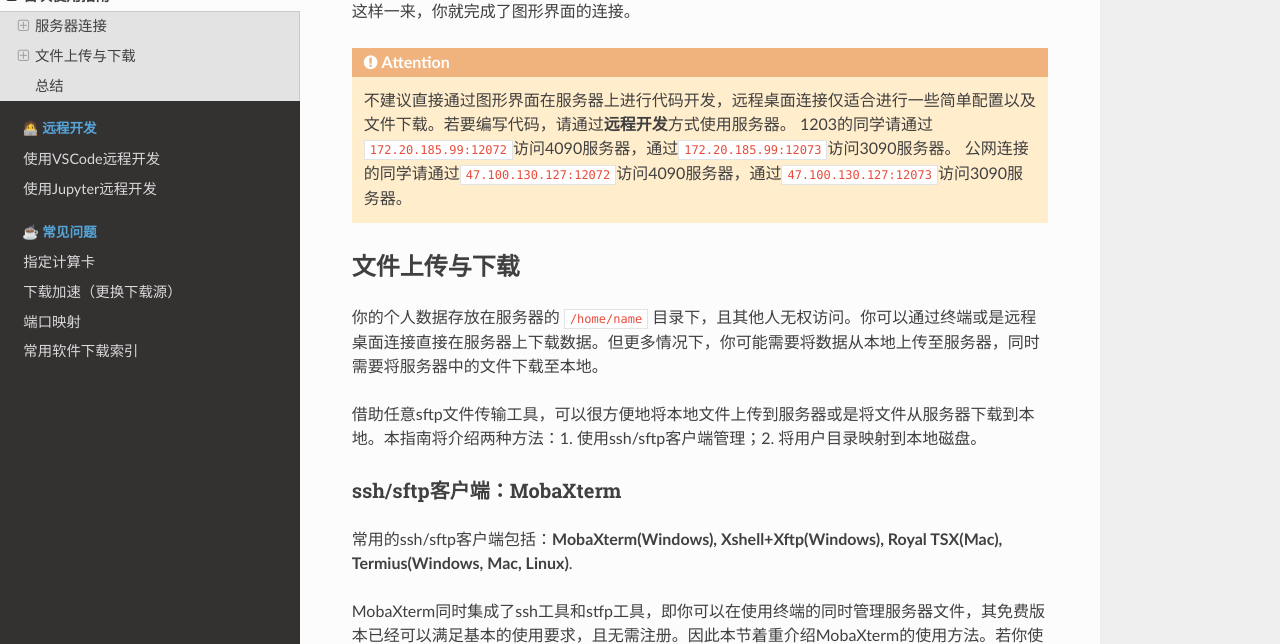
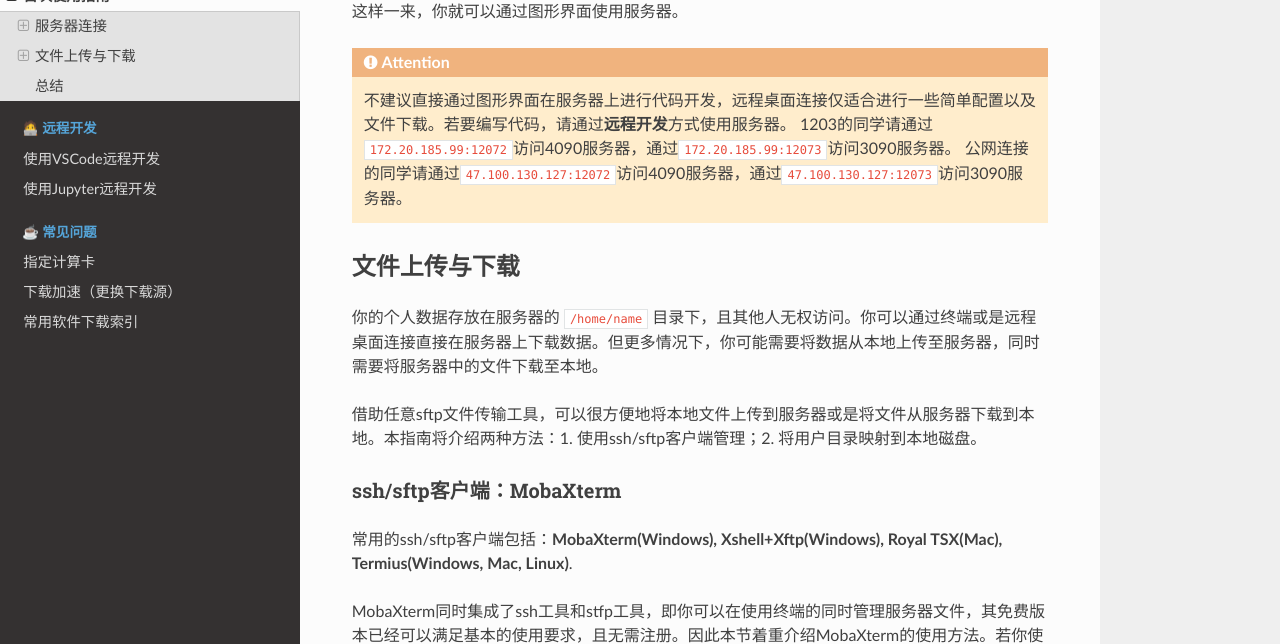
Before and after one commit to TangYuanqing/1207-server-docs, a Sphinx documentation site: the page built from docs/source/tutorial/first.rst, in a window 1280 px wide and 900 px high, scrolled down 2617 px, cut to the strip 256-900 px from the top of the window. Built offline with Sphinx 7.4.7 and the Read the Docs theme 2.0.0, drawn with Linux system fonts in a browser that asks for light colours; pages that are not in the unit, such as notebooks, are missing from menus.

Commit message:
Please enter the commit message for your changes. Lines starting with '#' will be ignored, and an empty message aborts the commit.
On branch main
Your branch is up to date with 'origin/main'.

Changes to be committed:
	modified:   docs/source/index.rst
	deleted:    docs/source/question/q3.rst
	modified:   docs/source/tutorial/first.rst

```diff
--- a/docs/source/index.rst
+++ b/docs/source/index.rst
@@ -31,5 +31,4 @@
 
    question/q1
    question/q2
-   question/q3
    question/download_list
--- a/docs/source/question/q3.rst
+++ /dev/null
@@ -1,6 +0,0 @@
-端口映射
-=======
-.. attention::
-    若通过内网连接至服务器，通常你不需要做端口映射。
-
-当通过外网连接服务器时，仅能通过外网对应端口与服务器建立SSH连接，如果程序开放了其他端口（例如Jupyter的8888，TensorBoard的6006），必须通过端口映射，即正向代理方式访问对应服务。这里介绍一种通用的端口映射方法，可以将服务器无法访问的端口映射到本地进行访问。若你正在进行远程开发，PyCharm和VSCode亦提供了端口映射方法，将在最后叙述。
--- a/docs/source/tutorial/first.rst
+++ b/docs/source/tutorial/first.rst
@@ -40,21 +40,21 @@
 
 1. 在开始菜单查找远程桌面连接，输入服务器地址，并点击高级选项，在用户名处输入服务器用户名，点击连接，如下图所示：
 
-.. figure:: figures/mstsc1
+.. figure:: figures/mstsc1.tiff
 
 2. 勾选\ **不再询问我是否连接到此计算机**\ ,并选择是：
 
-.. figure:: figures/mstsc2
+.. figure:: figures/mstsc2.tiff
 
 3. 输入服务器密码，可勾选记住凭据，下次就不需要输入密码了：
 
-.. figure:: figures/mstsc3
+.. figure:: figures/mstsc3.tff
 
 4. 进入图形界面后会弹出一个授权，选择Cancel即可：
 
-.. figure:: figures/mstsc4
+.. figure:: figures/mstsc4.tiff
 
-这样一来，你就完成了图形界面的连接。
+这样一来，你就可以通过图形界面使用服务器。
 
 .. attention::
 
```
